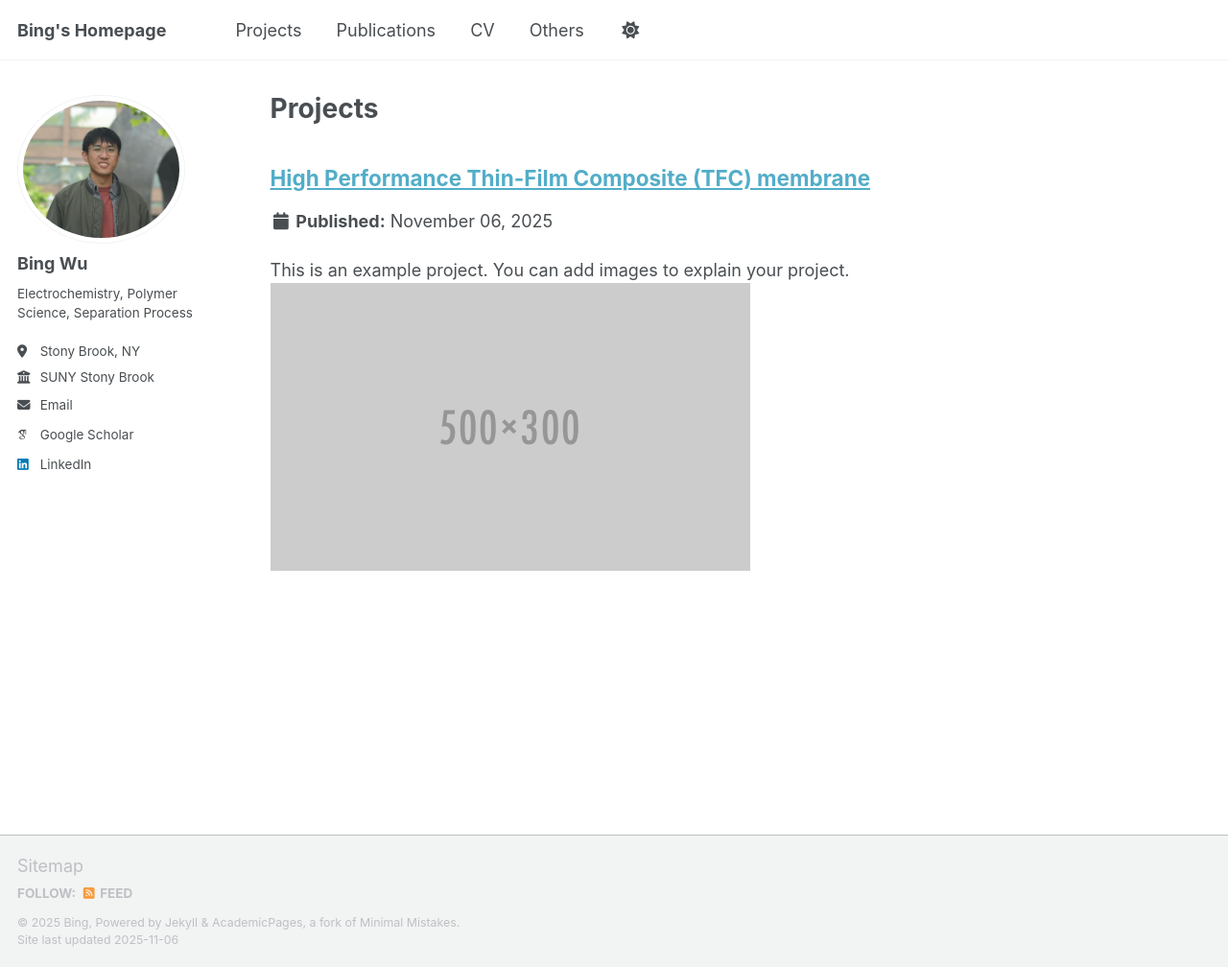
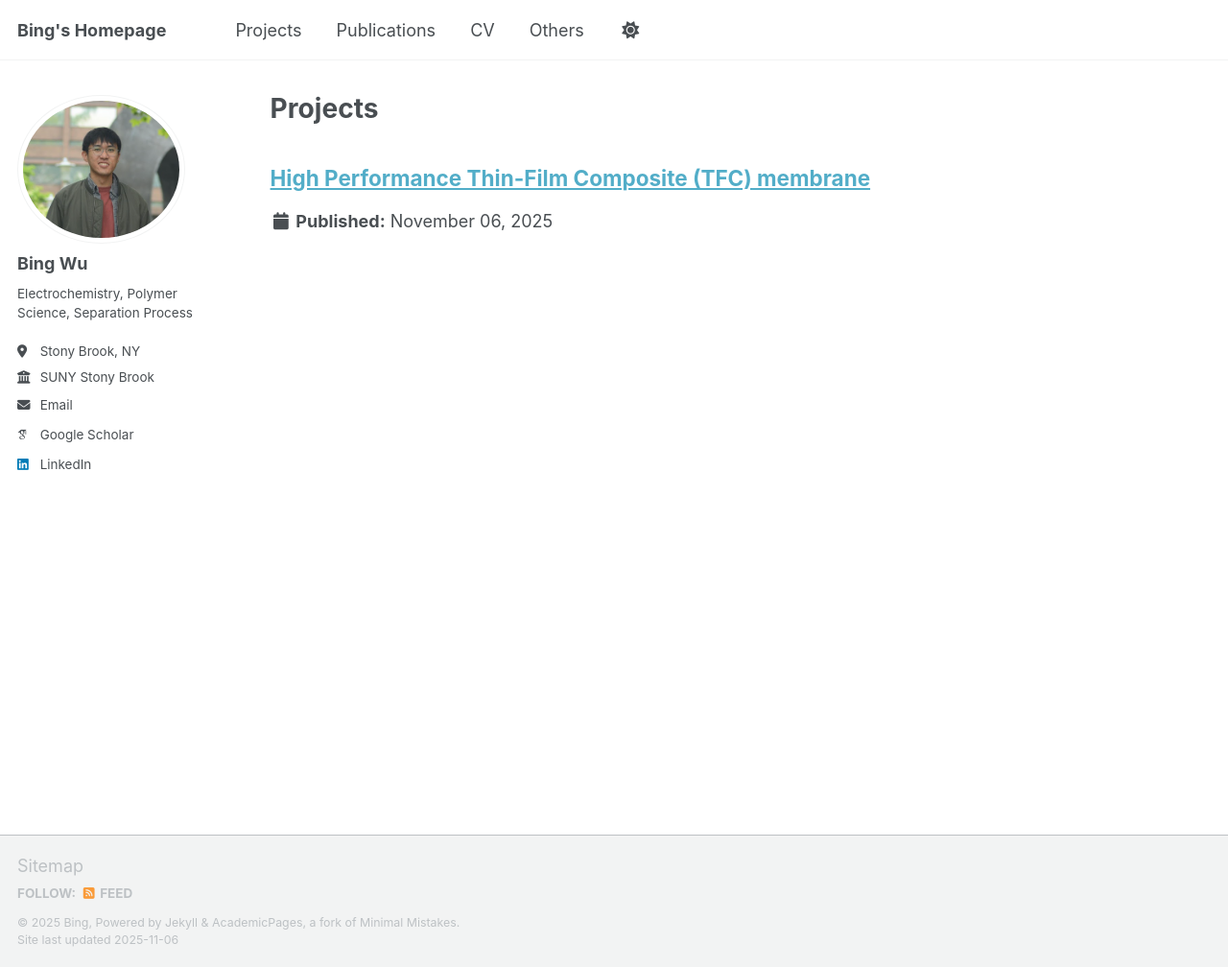
Before and after one commit to Bing-H-WU/Bing-H-WU.github.io, a Jekyll site: the page built from _pages/projects.html, in a window 1280 px wide and 1008 px high. Shown: the whole window at 96% size. Built offline with Jekyll 4.4.1, drawn with Linux system fonts in a browser that asks for light colours; some web fonts are replaced; a script that is not in the unit is left out.

Commit message:
Update project-1.md

```diff
--- a/_projects/project-1.md
+++ b/_projects/project-1.md
@@ -1,6 +1,6 @@
 ---
 title: "High Performance Thin-Film Composite (TFC) membrane"
-excerpt: "This is an example project. You can add images to explain your project.<br/><img src='/images/500x300.png'>"
+excerpt: ""
 collection: projects
 ---
 
```
